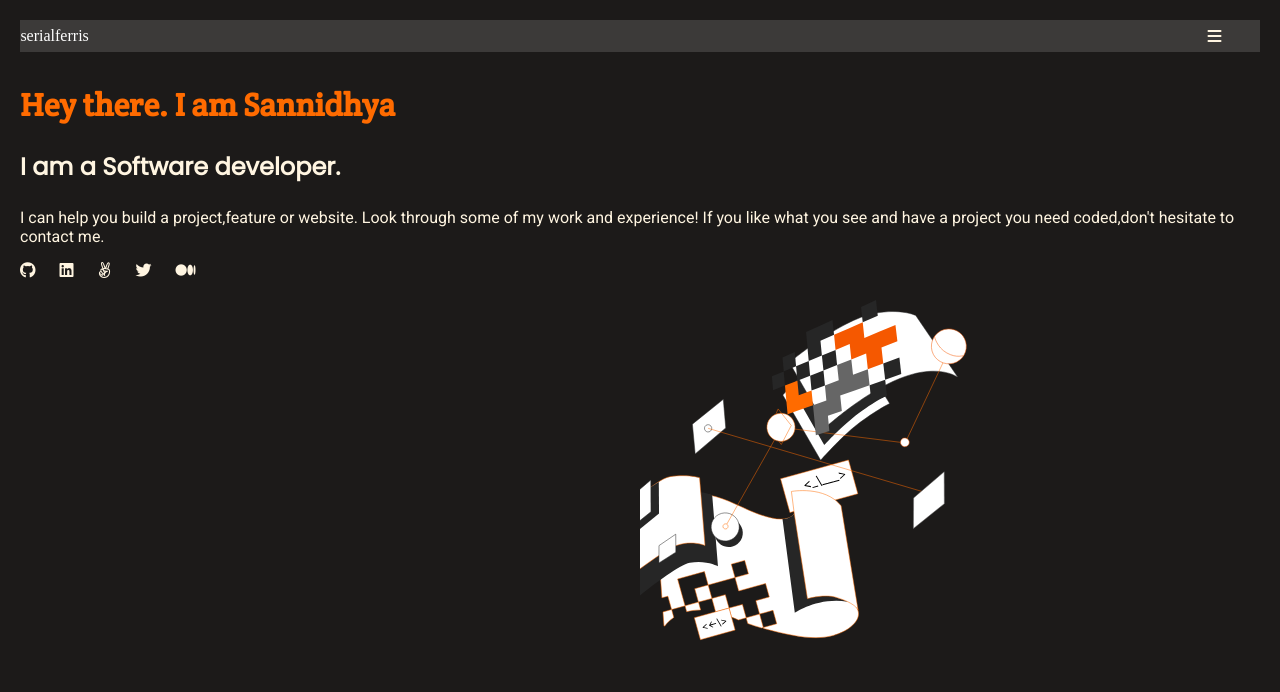
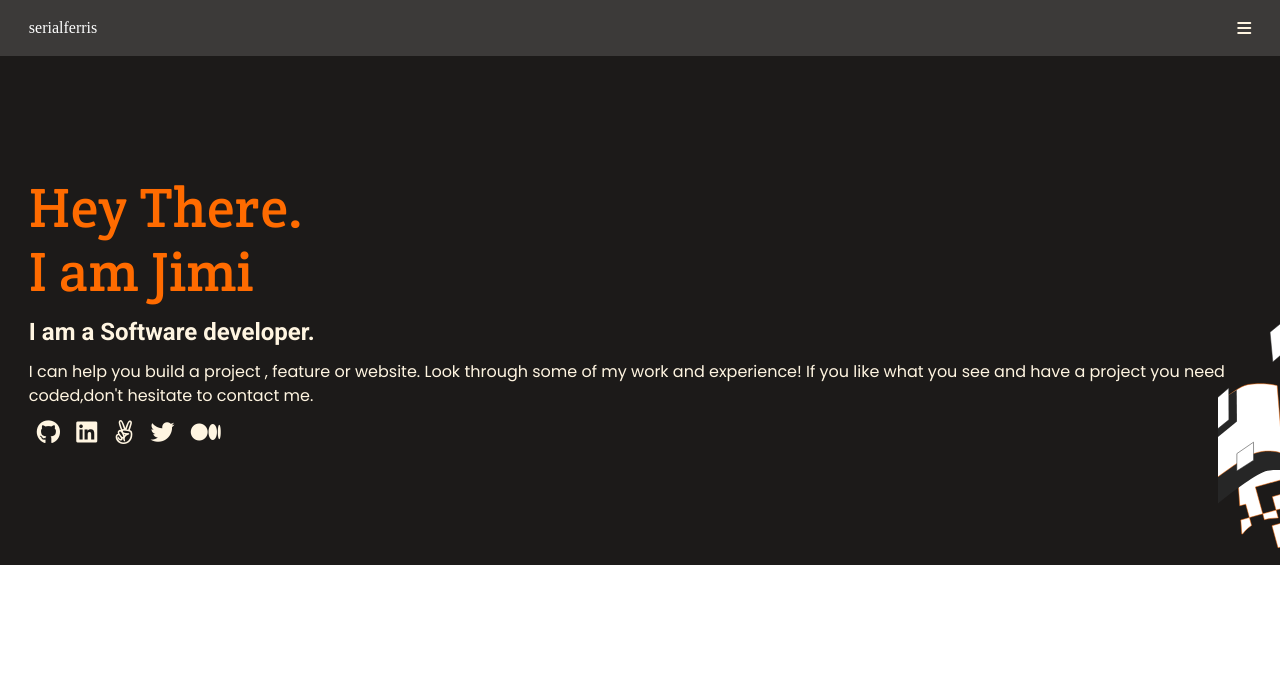
Before and after one commit to serialferris/Project-Portfolio, a plain HTML site: page index.html in a window 1280 px wide. Drawn offline with Linux system fonts and the light colour scheme; a web font is replaced by a local one.

Commit message:
modified index.html and style.css

```diff
--- a/index.html
+++ b/index.html
@@ -1,33 +1,49 @@
 <!DOCTYPE html>
 <html lang="en">
   <head>
-    <meta charset="UTF-8">
-    <meta http-equiv="X-UA-Compatible" content="IE=edge">
-    <meta name="viewport" content="width=device-width, initial-scale=1.0">
+    <meta charset="UTF-8" />
+    <meta http-equiv="X-UA-Compatible" content="IE=edge" />
+    <meta name="viewport" content="width=device-width, initial-scale=1.0" />
     <title>My Portfolio</title>
-    <script src="https://kit.fontawesome.com/bc4d064067.js" crossorigin="anonymous"></script>
-    <link rel="preconnect" href="https://fonts.googleapis.com">
-    <link rel="preconnect" href="https://fonts.gstatic.com" crossorigin>
-    <link href="https://fonts.googleapis.com/css2?family=Crete+Round&family=Odibee+Sans&family=Poppins&family=Roboto:wght@700&display=swap" rel="stylesheet">
-    <link rel="stylesheet" href="./style.css">
-
+    <script
+      src="https://kit.fontawesome.com/bc4d064067.js"
+      crossorigin="anonymous"
+    ></script>
+    <link rel="preconnect" href="https://fonts.googleapis.com" />
+    <link rel="preconnect" href="https://fonts.gstatic.com" crossorigin />
+    <link
+      href="https://fonts.googleapis.com/css2?family=Crete+Round&family=Odibee+Sans&family=Poppins&family=Roboto:wght@700&display=swap"
+      rel="stylesheet"
+    />
+    <link rel="stylesheet" href="./style.css" />
   </head>
   <body>
     <header class="header">
-        <span class="username">serialferris</span>
-        <i class="fas fa-bars"></i>
+      <p class="username">serialferris</p>
+      <i class="fas fa-bars bars"></i>
     </header>
-    <h1>Hey there.
-        I am Sannidhya</h1>
-    <h2>I am a Software developer.</h2>
-    <p>I can help you build a project,feature or website. Look through some of my work and experience! If you like what you see and have a project you need coded,don't hesitate to contact me.</p>
+    <div class="flex-container">
+      <h1 class="heading">Hey There.<br />I am Jimi</h1>
+      <h2 class="intro">I am a Software developer.</h2>
+      <p class="text">
+        I can help you build a project , feature or website. Look through some of
+        my work and experience! If you like what you see and have a project you
+        need coded,don't hesitate to contact me.
+      </p>
       <div class="wrapper">
-        <li><i class="fab fa-github"></i></li>
-        <li><i class="fab fa-linkedin"></i></li>
-        <li><i class="fab fa-angellist"></i></li>
-        <li><i class="fab fa-twitter"></i></li>
-        <li><i class="fab fa-medium-m"></i></li>
+        <li><a href="https://github.com/serialferris" target="_blank" rel="noopener noreferrer"><i class="fab fa-github icon-social"></i></a></li>
+        <li><a href="https://www.linkedin.com/in/sannidhya-mahajan-45564115b/" target="_blank" rel="noopener noreferrer"><i class="fab fa-linkedin icon-social"></i></a></li>
+        <li><a href="#" target="_blank" rel="noopener noreferrer"><i class="fab fa-angellist icon-social"></i></a></li>
+        <li><a href=https://twitter.com/sannidhya007"" target="_blank" rel="noopener noreferrer"><i class="fab fa-twitter icon-social"></i></a></li>
+        <li><a href="#" target="_blank" rel="noopener noreferrer"><i class="fab fa-medium-m icon-social"></i></a></li>
       </div>
-    <img class="image" src="images/illustration-header-mobile.svg" alt="illustration-header-mobile">
+
+    </div>
+
+   <!-- <img
+      class="image"
+      src="images/illustration-header-mobile.svg"
+      alt="illustration-header-mobile"
+    /> -->
   </body>
 </html>
--- a/style.css
+++ b/style.css
@@ -2,53 +2,65 @@
 
 * {
   box-sizing: border-box;
+  padding: 0;
   margin: 0;
-  padding: 0;
 }
 
 body {
-  padding: 20px;
-  background-color: #1C1A19;
+  width: 100%;
 }
 
 .header {
   display: flex;
-  height: 2rem;
   background-color:#3C3A39;
-  width: 100%;
-  padding: 0 2.4rem 0 2.4rem;
+  padding: 1.2rem 1.8rem 1.2rem 1.8rem;
+  align-items: center;
   justify-content: space-between;
-  align-items: center;
-  margin-bottom: 2rem;
-  position: relative;
 }
 
-.fas {
-  color: #FFF5E1;
+.flex-container {
+  background-color: #1C1A19;
+  background-image: url(./images/illustration.svg);
+  background-repeat: no-repeat;
+  background-position: bottom -2rem right -20.6rem;
+  display:flex;
+  flex-direction: column;
+  padding: 120px 1.8rem 120px 1.8rem;
+  gap: 12px;
 }
 
-h1 {
+.bars {
+  color: #FFF5E1;
+  cursor: pointer;
+}
+.heading {
   color: #FF6B00;
-  margin-bottom: 1.5rem;
   font-family: 'Crete Round', serif;
+  display: inline-block;
+  font-weight: normal;
+  font-size: 56px;
+  line-height: 64px;
+  letter-spacing: 0.37px;
 }
 
-h2 {
+
+.intro {
   color: #FFF5E1;
-  margin-bottom: 1.5rem;
-  font-family: 'Poppins', sans-serif;
+  font-family: 'Roboto', sans-serif;
+  font-size: 24px;
+  line-height: 32px;
 }
 
-p {
+.text {
   color: #FFF5E1;
-  margin-bottom: 1rem;
-  font-family: 'Roboto', sans-serif;
+  font-family: 'Poppins', sans-serif;
+  font-size: 16px;
+  line-height: 24px;
+  font-weight: normal;
 }
 
 .username {
   color: #FFFF;
-  position:relative;
-  right: 38px;
 }
 
 .wrapper li {
@@ -57,11 +69,14 @@ p {
 
 .wrapper {
   display:flex;
+  width: 200px;
+  justify-content: space-around;
 }
 
-.fab {
-  margin-right: 1.5rem;
+.icon-social {
   color: #FFF5E1;
+  cursor: pointer;
+  font-size: 24px;
 }
 
 .image {
```
Also changed, not shown: images/illustration.svg (renamed from images/illustration-header-mobile.svg). Lines whose indentation alone changed are shown as unchanged.
